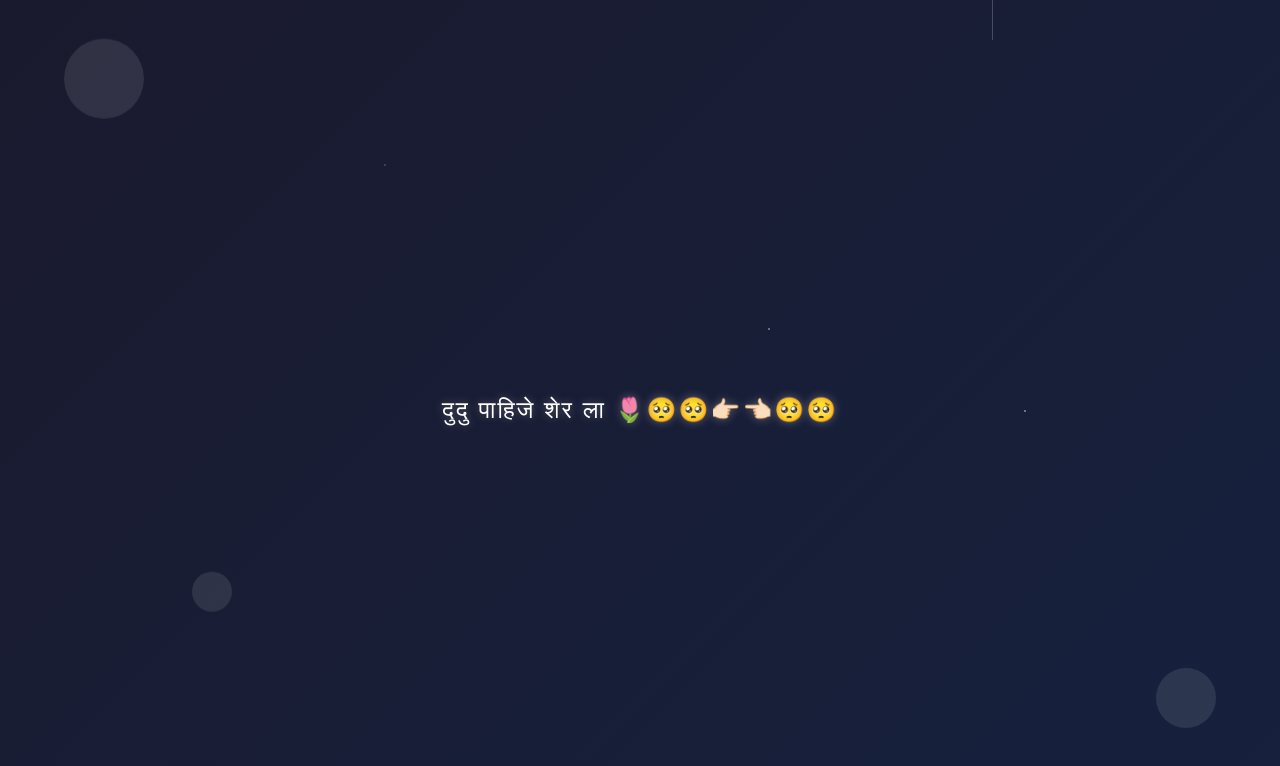
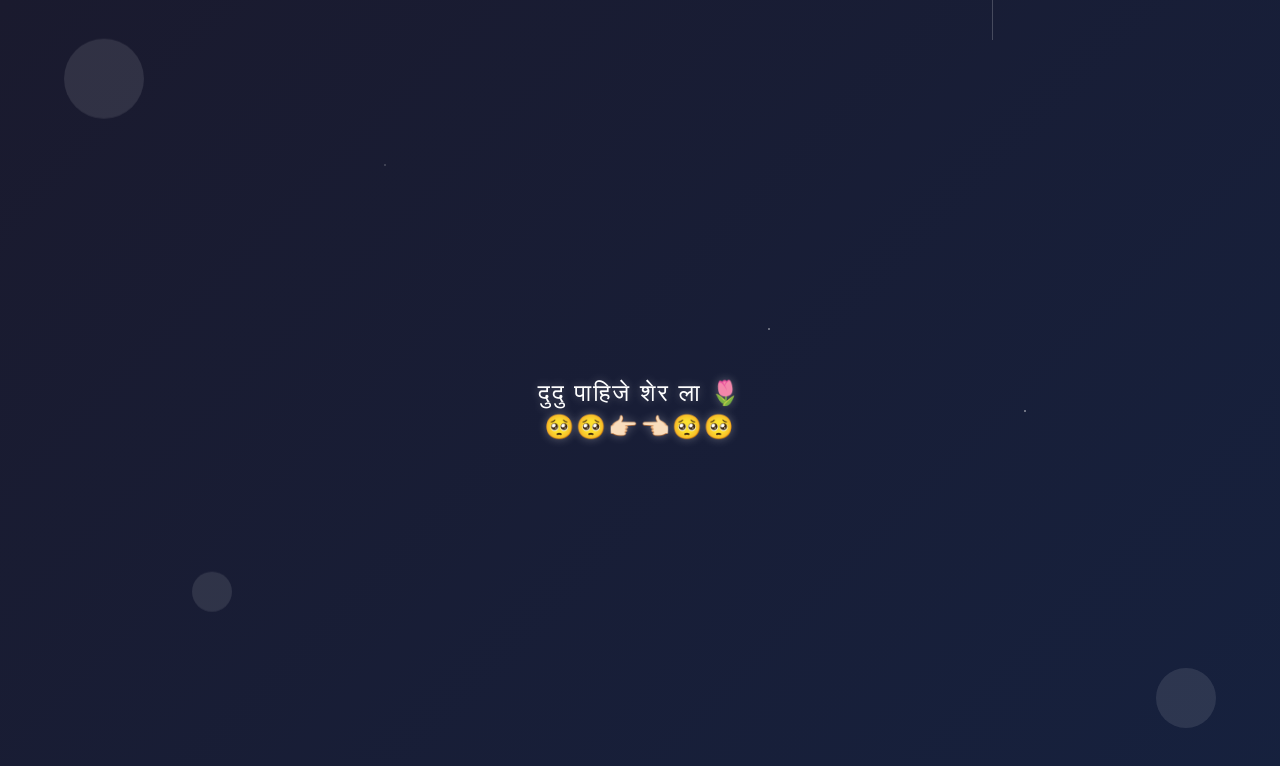
Before and after one commit to nachiee/Backup-Eng-all-dept, a plain HTML site: page index.html in a window 1280 px wide. Shown: the top 766 px of the page. Drawn offline with Linux system fonts and the light colour scheme.

Commit message:
Update index.html

```diff
--- a/index.html
+++ b/index.html
@@ -131,8 +131,7 @@
 </head>
 <body>
     <div class="container">
-        <div class="text">दुदु पाहिजे शेर ला 🌷</div>
-        <div class="text">🥺🥺👉🏻👈🏻🥺🥺</div>
+        <div class="text">दुदु पाहिजे शेर ला 🌷<br>🥺🥺👉🏻👈🏻🥺🥺</div>
 
         <div class="circle circle1"></div>
         <div class="circle circle2"></div>
```
